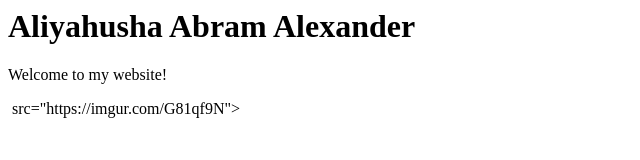
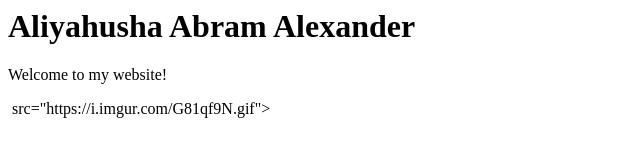
Before and after one commit to Aliyahusha/Aliyahusha.github.io, a plain HTML site: page index.html in a window 1280 px wide. Shown: the full height of the page, 0-640 px from the left. Drawn offline with Linux system fonts and the light colour scheme.

Commit message:
still fixing

```diff
--- a/index.html
+++ b/index.html
@@ -3,7 +3,7 @@
 <body>
   <h1>Aliyahusha Abram Alexander</h1>
   <p>Welcome to my website!</p>
-  <img> src="https://imgur.com/G81qf9N">
+  <img> src="https://i.imgur.com/G81qf9N.gif">
 </body>
 
 </html>
```
